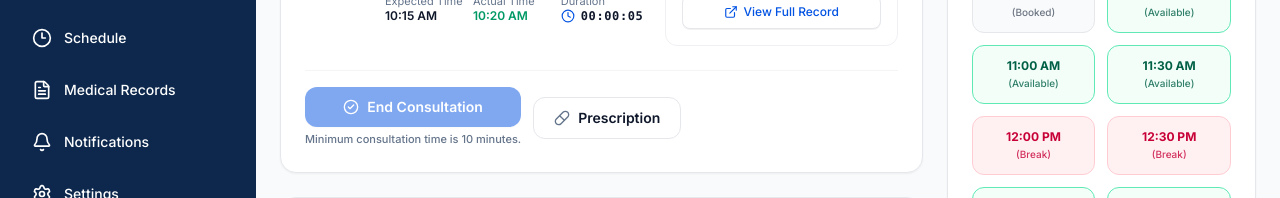
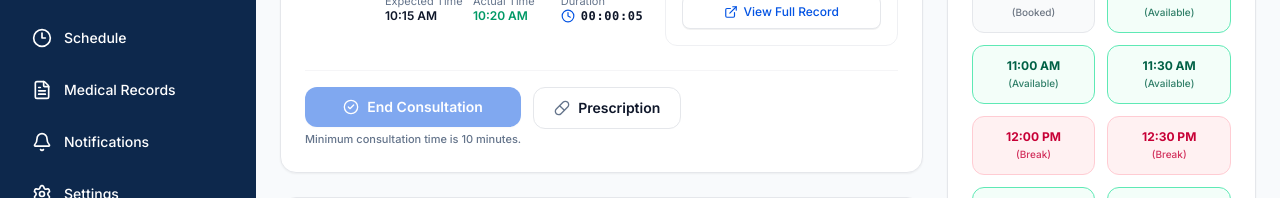
Before and after one commit to EsraaAhmed886/appoynt-api, a Next.js app in the folder appoynt_web_app/: page /appointments in a window 1280 px wide. Shown: the part 324-522 px from the top of the page. Built offline with nearby package versions, Linux system fonts and the light colour scheme; no server answers.

Commit message:
[APPOYNT-191][FRONTEND][FIX]: Fix alignment of consultation action buttons

```diff
--- a/appoynt_web_app/src/components/appointments/active_consultation_card.tsx
+++ b/appoynt_web_app/src/components/appointments/active_consultation_card.tsx
@@ -241,7 +241,7 @@ export default function active_consultation_card({
         </div>
 
         {/* Action Buttons Row */}
-        <div className="flex flex-wrap items-center gap-3 pt-4 border-t border-app-border/40">
+        <div className="flex flex-wrap items-start gap-3 pt-4 border-t border-app-border/40">
           <div className="flex flex-col gap-1">
             <button
               type="button"
```
